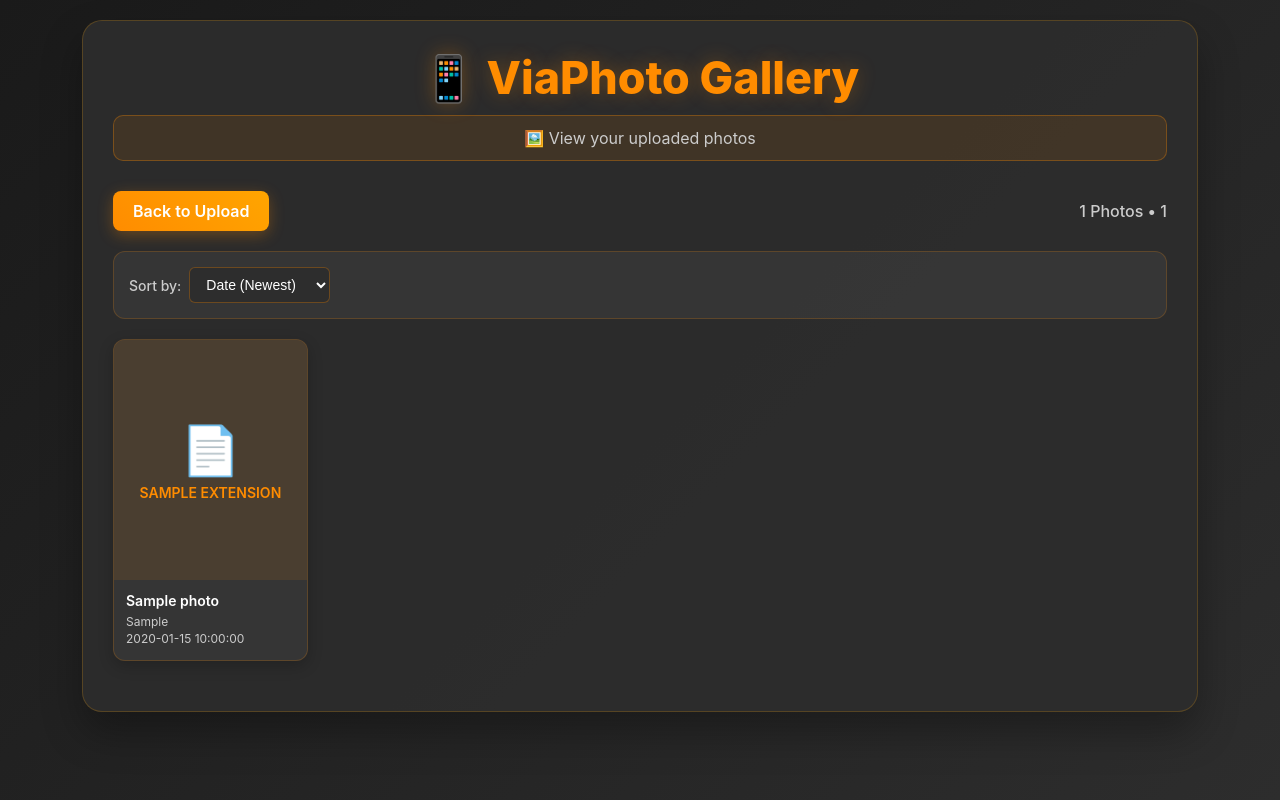
After one commit to WindingMotor/Via-Photo, a Python web app: template templates/gallery.html in a window 1280 px wide. The commit adds this page. Run offline with Jinja, Linux system fonts and the light colour scheme; the template is opened without the code that fills it: most values are stand-ins (such as "Sample title", 1, 10 or a date in 2020).

Commit message:
Added gallery page

```diff
--- /dev/null
+++ b/static/css/filters.css
@@ -0,0 +1,87 @@
+/* Filter Controls */
+.filter-controls {
+    display: flex;
+    flex-wrap: wrap;
+    gap: 15px;
+    margin: 20px 0;
+    padding: 15px;
+    background: rgba(255, 255, 255, 0.05);
+    border-radius: 12px;
+    border: 1px solid rgba(255, 140, 0, 0.2);
+}
+
+.filter-group {
+    display: flex;
+    align-items: center;
+    gap: 8px;
+}
+
+.filter-group label {
+    color: #cccccc;
+    font-size: 14px;
+    font-weight: 500;
+}
+
+.filter-select {
+    padding: 8px 12px;
+    background: rgba(45, 45, 45, 0.9);
+    color: #ffffff;
+    border: 1px solid rgba(255, 140, 0, 0.3);
+    border-radius: 6px;
+    font-size: 14px;
+    cursor: pointer;
+    min-width: 140px;
+    outline: none;
+}
+
+.filter-select:focus {
+    border-color: #ff8c00;
+    box-shadow: 0 0 0 2px rgba(255, 140, 0, 0.2);
+}
+
+.filter-select option {
+    background: #2d2d2d;
+    color: #ffffff;
+}
+
+.filter-btn {
+    padding: 8px 16px;
+    background: rgba(255, 140, 0, 0.2);
+    color: #ff8c00;
+    border: 1px solid rgba(255, 140, 0, 0.5);
+    border-radius: 6px;
+    font-size: 14px;
+    font-weight: 600;
+    cursor: pointer;
+    transition: all 0.3s ease;
+    margin-left: auto;
+}
+
+.filter-btn:hover {
+    background: rgba(255, 140, 0, 0.3);
+    transform: translateY(-2px);
+    box-shadow: 0 3px 10px rgba(255, 140, 0, 0.2);
+}
+
+/* Responsive adjustments */
+@media (max-width: 768px) {
+    .filter-controls {
+        flex-direction: column;
+        padding: 12px;
+        gap: 10px;
+    }
+
+    .filter-group {
+        width: 100%;
+    }
+
+    .filter-select {
+        flex: 1;
+    }
+
+    .filter-btn {
+        width: 100%;
+        margin-left: 0;
+        margin-top: 5px;
+    }
+}
--- /dev/null
+++ b/static/css/gallery.css
@@ -0,0 +1,260 @@
+/* Gallery Controls */
+.gallery-controls {
+    display: flex;
+    justify-content: space-between;
+    align-items: center;
+    margin: 20px 0;
+}
+
+.back-btn {
+    padding: 10px 20px;
+    background: linear-gradient(45deg, #ff8c00, #ffa500);
+    color: #ffffff;
+    border: none;
+    border-radius: 8px;
+    font-size: 16px;
+    font-weight: 600;
+    cursor: pointer;
+    transition: all 0.3s ease;
+    text-decoration: none;
+    display: inline-block;
+    box-shadow: 0 4px 15px rgba(255, 140, 0, 0.3);
+}
+
+.back-btn:hover {
+    transform: translateY(-3px);
+    box-shadow: 0 8px 25px rgba(255, 140, 0, 0.5);
+    background: linear-gradient(45deg, #ffa500, #ffb84d);
+}
+
+.gallery-stats {
+    color: #cccccc;
+    font-size: 16px;
+    font-weight: 500;
+}
+
+/* Gallery Grid */
+.gallery-grid {
+    display: grid;
+    grid-template-columns: repeat(auto-fill, minmax(180px, 1fr));
+    gap: 20px;
+    margin: 20px 0;
+    width: 100%;
+}
+
+/* Adjust container width for different screen sizes */
+@media (min-width: 1200px) {
+    .container {
+        max-width: 90%;
+    }
+}
+
+@media (min-width: 1600px) {
+    .container {
+        max-width: 1400px;
+    }
+}
+
+.gallery-item {
+    background: rgba(255, 255, 255, 0.05);
+    border-radius: 12px;
+    overflow: hidden;
+    transition: all 0.3s ease;
+    border: 1px solid rgba(255, 140, 0, 0.2);
+    height: 100%;
+    box-shadow: 0 5px 15px rgba(0, 0, 0, 0.2);
+}
+
+.gallery-item:hover {
+    transform: translateY(-5px);
+    box-shadow: 0 10px 30px rgba(255, 140, 0, 0.3);
+    background: rgba(255, 140, 0, 0.1);
+    border-color: rgba(255, 140, 0, 0.4);
+}
+
+.gallery-link {
+    text-decoration: none;
+    color: inherit;
+    display: block;
+    height: 100%;
+}
+
+.gallery-thumbnail {
+    width: 100%;
+    height: 220px;
+    object-fit: cover;
+    display: block;
+    transition: transform 0.3s ease;
+}
+
+.gallery-item:hover .gallery-thumbnail {
+    transform: scale(1.03);
+}
+
+.file-thumbnail {
+    width: 100%;
+    height: 220px;
+    display: flex;
+    flex-direction: column;
+    justify-content: center;
+    align-items: center;
+    background: rgba(255, 140, 0, 0.1);
+    transition: transform 0.3s ease;
+}
+
+/* Larger thumbnails for wider screens */
+@media (min-width: 1200px) {
+    .gallery-thumbnail,
+    .file-thumbnail {
+        height: 240px;
+    }
+}
+
+@media (min-width: 1600px) {
+    .gallery-thumbnail,
+    .file-thumbnail {
+        height: 260px;
+    }
+}
+
+.gallery-item:hover .file-thumbnail {
+    transform: scale(1.03);
+}
+
+.file-icon {
+    font-size: 48px;
+    margin-bottom: 5px;
+}
+
+.file-ext {
+    font-size: 14px;
+    font-weight: 600;
+    text-transform: uppercase;
+    color: #ff8c00;
+}
+
+.photo-info {
+    padding: 12px;
+}
+
+.photo-name {
+    font-weight: 600;
+    color: #ffffff;
+    font-size: 14px;
+    margin-bottom: 5px;
+    white-space: nowrap;
+    overflow: hidden;
+    text-overflow: ellipsis;
+}
+
+.photo-size, .photo-date {
+    color: #cccccc;
+    font-size: 12px;
+    margin-bottom: 2px;
+}
+
+/* Empty Gallery */
+.empty-gallery {
+    grid-column: 1 / -1;
+    text-align: center;
+    padding: 50px 20px;
+    background: rgba(255, 255, 255, 0.05);
+    border-radius: 15px;
+    border: 1px dashed rgba(255, 140, 0, 0.3);
+}
+
+.empty-icon {
+    font-size: 64px;
+    margin-bottom: 20px;
+    color: #ff8c00;
+    opacity: 0.7;
+}
+
+.empty-gallery h3 {
+    font-size: 24px;
+    margin-bottom: 10px;
+    color: #ffffff;
+}
+
+.empty-gallery p {
+    color: #cccccc;
+    margin-bottom: 20px;
+}
+
+/* Responsive */
+@media (max-width: 1200px) {
+    .gallery-grid {
+        grid-template-columns: repeat(auto-fill, minmax(180px, 1fr));
+        gap: 15px;
+    }
+}
+
+@media (max-width: 900px) {
+    .gallery-grid {
+        grid-template-columns: repeat(auto-fill, minmax(160px, 1fr));
+        gap: 10px;
+    }
+
+    .gallery-thumbnail, .file-thumbnail {
+        height: 150px;
+    }
+}
+
+@media (max-width: 768px) {
+    .gallery-grid {
+        grid-template-columns: repeat(auto-fill, minmax(140px, 1fr));
+        gap: 10px;
+    }
+
+    .gallery-thumbnail, .file-thumbnail {
+        height: 120px;
+    }
+
+    .gallery-controls {
+        flex-direction: column;
+        gap: 15px;
+    }
+
+    .back-btn {
+        width: 100%;
+        text-align: center;
+    }
+
+    .photo-info {
+        padding: 8px;
+    }
+
+    .photo-name {
+        font-size: 12px;
+    }
+
+    .photo-size, .photo-date {
+        font-size: 10px;
+    }
+}
+
+@media (max-width: 600px) {
+    .gallery-grid {
+        grid-template-columns: repeat(auto-fill, minmax(120px, 1fr));
+        gap: 8px;
+    }
+
+    .gallery-thumbnail, .file-thumbnail {
+        height: 100px;
+    }
+}
+
+@media (max-width: 480px) {
+    .gallery-grid {
+        grid-template-columns: repeat(3, 1fr);
+        gap: 5px;
+    }
+
+    .gallery-thumbnail, .file-thumbnail {
+        height: 90px;
+    }
+
+    .gallery-item {
+        border-radius: 8px;
+    }
+}
--- /dev/null
+++ b/static/js/gallery.js
@@ -0,0 +1,70 @@
+document.addEventListener('DOMContentLoaded', function() {
+    const galleryGrid = document.getElementById('galleryGrid');
+    const sortBySelect = document.getElementById('sortBy');
+
+    // Get all gallery items
+    const getAllItems = () => {
+        return Array.from(galleryGrid.querySelectorAll('.gallery-item'));
+    };
+
+    // Apply sorting
+    function applySorting() {
+        const items = getAllItems();
+        const sortBy = sortBySelect.value;
+
+        // Sort items
+        items.sort((a, b) => {
+            const aName = a.querySelector('.photo-name').textContent;
+            const bName = b.querySelector('.photo-name').textContent;
+
+            // Extract size value from text (e.g., "3.2 MB" -> 3.2)
+            const aSizeText = a.querySelector('.photo-size').textContent;
+            const bSizeText = b.querySelector('.photo-size').textContent;
+            const aSizeMatch = aSizeText.match(/([\d.]+)/);
+            const bSizeMatch = bSizeText.match(/([\d.]+)/);
+            const aSize = aSizeMatch ? parseFloat(aSizeMatch[1]) : 0;
+            const bSize = bSizeMatch ? parseFloat(bSizeMatch[1]) : 0;
+
+            // Convert MB, KB to consistent units for comparison
+            const aSizeUnit = aSizeText.includes('MB') ? 1 : aSizeText.includes('KB') ? 0.001 : 0.000001;
+            const bSizeUnit = bSizeText.includes('MB') ? 1 : bSizeText.includes('KB') ? 0.001 : 0.000001;
+            const aSizeNormalized = aSize * aSizeUnit;
+            const bSizeNormalized = bSize * bSizeUnit;
+
+            // Get date from the date element
+            const aDate = new Date(a.querySelector('.photo-date').textContent);
+            const bDate = new Date(b.querySelector('.photo-date').textContent);
+
+            switch (sortBy) {
+                case 'name-asc':
+                    return aName.localeCompare(bName);
+                case 'name-desc':
+                    return bName.localeCompare(aName);
+                case 'size-asc':
+                    return aSizeNormalized - bSizeNormalized;
+                case 'size-desc':
+                    return bSizeNormalized - aSizeNormalized;
+                case 'date-asc':
+                    return aDate - bDate;
+                case 'date-desc':
+                    return bDate - aDate;
+                default:
+                    return 0;
+            }
+        });
+
+        // Remove all items from the grid
+        galleryGrid.innerHTML = '';
+
+        // Add sorted items back
+        items.forEach(item => {
+            galleryGrid.appendChild(item);
+        });
+    }
+
+    // Add event listener for auto-apply
+    sortBySelect.addEventListener('change', applySorting);
+
+    // Initial sort on page load
+    applySorting();
+});
--- /dev/null
+++ b/templates/gallery.html
@@ -0,0 +1,69 @@
+<!DOCTYPE html>
+<html>
+<head>
+    <title>📱 ViaPhoto Gallery</title>
+    <meta name="viewport" content="width=device-width, initial-scale=1">
+    <link rel="stylesheet" href="/static/css/styles.css">
+    <link rel="stylesheet" href="/static/css/gallery.css">
+    <link rel="stylesheet" href="/static/css/filters.css">
+</head>
+<body>
+    <div class="container">
+        <h1>📱 ViaPhoto Gallery</h1>
+        <div class="subtitle">
+            🖼️ View your uploaded photos
+        </div>
+
+        <div class="gallery-controls">
+            <a href="/" class="back-btn">Back to Upload</a>
+            <div class="gallery-stats">{{ total_photos }} Photos • {{ total_size_formatted }}</div>
+        </div>
+
+        <div class="filter-controls">
+            <div class="filter-group">
+                <label for="sortBy">Sort by:</label>
+                <select id="sortBy" class="filter-select">
+                    <option value="date-desc">Date (Newest)</option>
+                    <option value="date-asc">Date (Oldest)</option>
+                    <option value="name-asc">Name (A-Z)</option>
+                    <option value="name-desc">Name (Z-A)</option>
+                    <option value="size-desc">Size (Largest)</option>
+                    <option value="size-asc">Size (Smallest)</option>
+                </select>
+            </div>
+        </div>
+
+        <div class="gallery-grid" id="galleryGrid">
+            {% if photos %}
+                {% for photo in photos %}
+                <div class="gallery-item" data-name="{{ photo.name }}" data-size="{{ photo.size }}" data-date="{{ photo.date }}" data-type="{% if photo.is_image %}image{% else %}other{% endif %}">
+                    <a href="{{ photo.path }}" target="_blank" class="gallery-link">
+                        {% if photo.is_image %}
+                        <img src="{{ photo.path }}" alt="{{ photo.name }}" class="gallery-thumbnail">
+                        {% else %}
+                        <div class="file-thumbnail">
+                            <div class="file-icon">📄</div>
+                            <div class="file-ext">{{ photo.extension }}</div>
+                        </div>
+                        {% endif %}
+                        <div class="photo-info">
+                            <div class="photo-name">{{ photo.name }}</div>
+                            <div class="photo-size">{{ photo.size_formatted }}</div>
+                            <div class="photo-date">{{ photo.date_formatted }}</div>
+                        </div>
+                    </a>
+                </div>
+                {% endfor %}
+            {% else %}
+                <div class="empty-gallery">
+                    <div class="empty-icon">📷</div>
+                    <h3>No photos found</h3>
+                    <p>Upload some photos first!</p>
+                    <a href="/" class="upload-btn">Go to Upload</a>
+                </div>
+            {% endif %}
+        </div>
+    </div>
+    <script src="/static/js/gallery.js"></script>
+</body>
+</html>
--- a/templates/upload_page.html
+++ b/templates/upload_page.html
@@ -10,6 +10,10 @@
         <h1>📱 ViaPhoto</h1>
         <div class="subtitle">
             ⚡ Ultra-fast photo uploads • 💾 Real-time saving • 🚀 Zero data loss
+        </div>
+
+        <div class="action-buttons">
+            <a href="/gallery" class="view-gallery-btn">View Photo Gallery</a>
         </div>
 
         <div class="upload-zone" id="uploadZone">
```
Also changed, not shown: server.py (+82 -0 lines), static/css/styles.css (+28 -0 lines).
